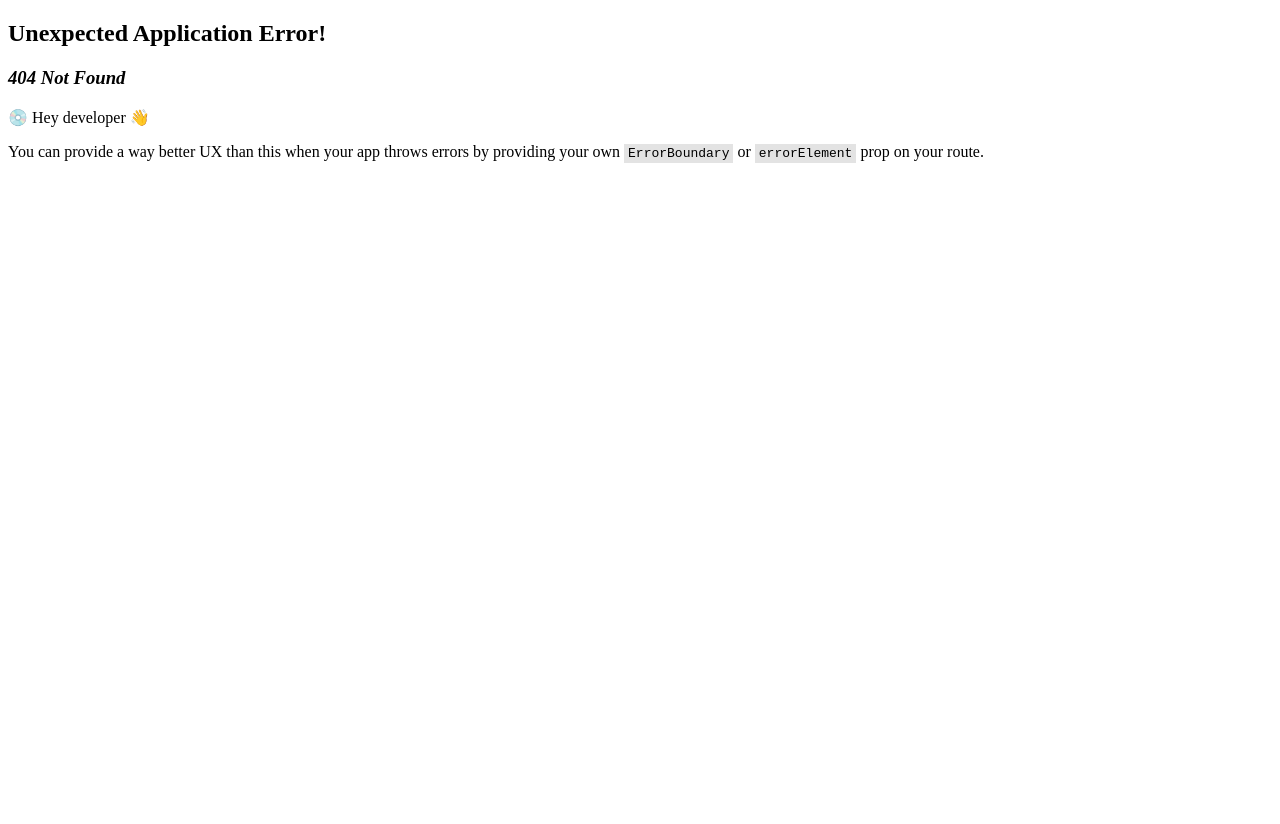
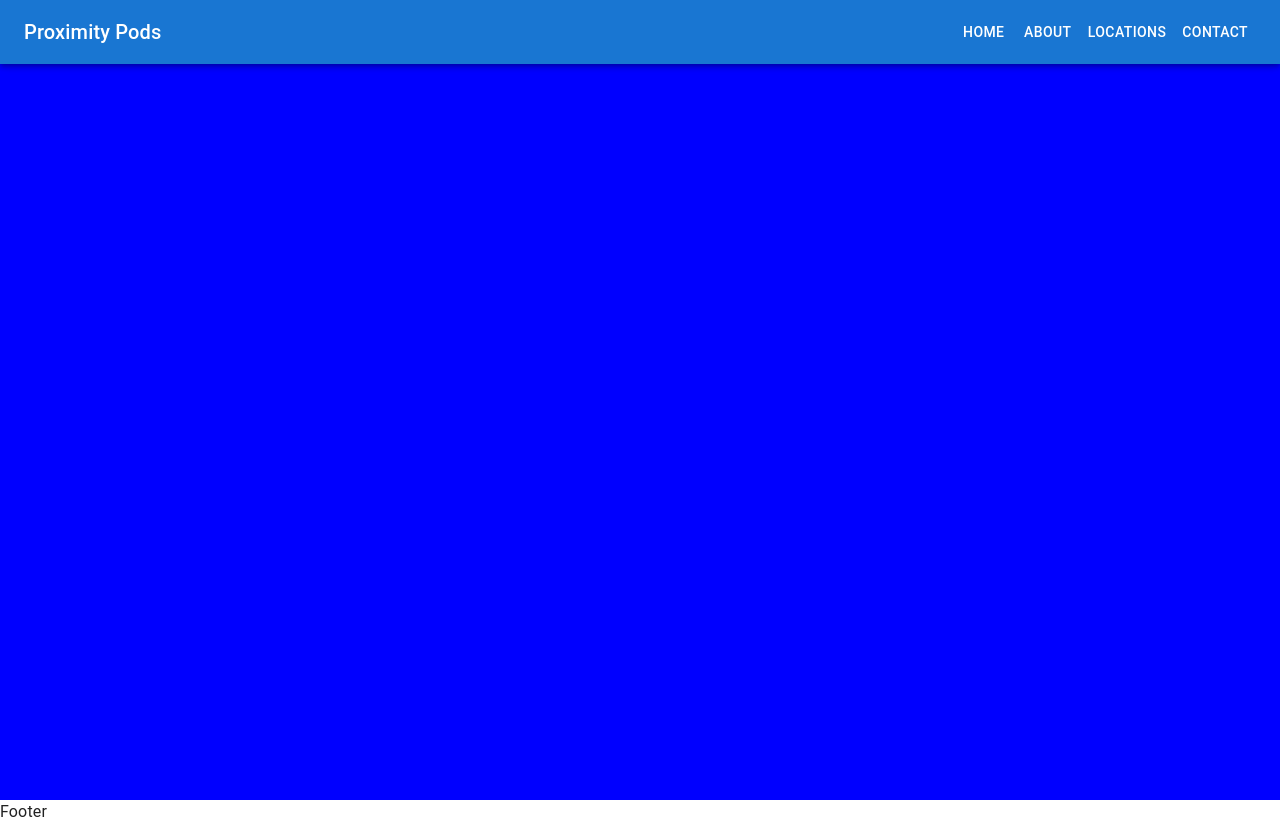
Before and after one commit to pesto-students/front-end-repo-p10-pixel-pioneers, a React (Vite) app: page /contact in a window 1280 px wide. Before the commit this address had no page. Before the commit the page ends 800 px from the top, so only its background shows below. Built offline with nearby package versions, Linux system fonts and the light colour scheme.

Commit message:
App Bar Fix

```diff
--- /dev/null
+++ b/src/pages/About/index.jsx
@@ -0,0 +1,10 @@
+
+const About = () => {
+    return (
+        <>
+            About Page
+        </>
+    )
+}
+
+export default About;
--- a/src/pages/App/index.jsx
+++ b/src/pages/App/index.jsx
@@ -12,6 +12,8 @@ import User from "../User";
 import PropertyList from "../PropertyList";
 import PropertyDetails from "../PropertyDetails";
 import AddPropertyDetails from "../AddPropertyDetails";
+import About from "../About";
+import Contact from "../Contact";
 
 const router = createBrowserRouter(
   createRoutesFromElements(
@@ -23,7 +25,9 @@ const router = createBrowserRouter(
       <Route path="user" element={<User />} />
       <Route path="properties" element={<PropertyList />} />
       <Route path="property-details/:propertyID" element={<PropertyDetails />} />
-      <Route path="add-propertyDetails" element={<AddPropertyDetails />} />
+      <Route path="contact" element={<Contact />} />
+      <Route path="about" element={<About />} />
+
     </Route>
   )
 );
--- /dev/null
+++ b/src/pages/Contact/index.jsx
@@ -0,0 +1,13 @@
+
+const Contact = () => {
+    return (
+        <>
+            <div style={{ backgroundColor: "blue", width: "100vw", height: "100vh" }}>
+                Contacts
+            </div>
+
+        </>
+    )
+}
+
+export default Contact
--- a/src/pages/Layout/index.jsx
+++ b/src/pages/Layout/index.jsx
@@ -1,5 +1,6 @@
 import { useState } from 'react'
 import { Outlet } from "react-router-dom";
+import { useNavigate } from "react-router-dom";
 import AppBar from '@mui/material/AppBar';
 import Box from '@mui/material/Box';
 import CssBaseline from '@mui/material/CssBaseline';
@@ -16,26 +17,44 @@ import Typography from '@mui/material/Typography';
 import Button from '@mui/material/Button';
 
 const drawerWidth = 240;
-const navItems = ['Home', 'About', 'Contact'];
+const navItems = ['Home', 'About', 'Locations', 'Contact'];
 
 
 function DrawerAppBar(props) {
     const { window } = props;
     const [mobileOpen, setMobileOpen] = useState(false);
+    const navigate = useNavigate();
 
     const handleDrawerToggle = () => {
         setMobileOpen((prevState) => !prevState);
     };
+    const handleClickListIem = (e) => {
+        switch (e.target.value) {
+            case "Home":
+                navigate("/")
+                break;
+            case "Locations":
+                navigate("/properties");
+                break;
+            case "About":
+                navigate("/about");
+                break;
+            case "Contact":
+                navigate("/contact");
+                break;
+
+        }
+    }
 
     const drawer = (
         <Box onClick={handleDrawerToggle} sx={{ textAlign: 'center' }}>
             <Typography variant="h6" sx={{ my: 2 }}>
-          MUI
+                Proximity Pods
             </Typography>
             <Divider />
             <List>
                 {navItems.map((item) => (
-            <ListItem key={item} disablePadding>
+                    <ListItem key={item} disablePadding >
                         <ListItemButton sx={{ textAlign: 'center' }}>
                             <ListItemText primary={item} />
                         </ListItemButton>
@@ -70,20 +89,37 @@ function DrawerAppBar(props) {
                     </Typography>
                     <Box sx={{ display: { xs: 'none', sm: 'block' } }}>
                         {navItems.map((item) => (
-              <Button key={item} sx={{ color: '#fff' }}>
+                            <Button value={item} key={item} sx={{ color: '#fff' }} onClick={handleClickListIem}>
                                 {item}
                             </Button>
                         ))}
                     </Box>
                 </Toolbar>
             </AppBar>
+            <nav>
+                <Drawer
+                    container={container}
+                    variant="temporary"
+                    open={mobileOpen}
+                    onClose={handleDrawerToggle}
+                    ModalProps={{
+                        keepMounted: true, // Better open performance on mobile.
+                    }}
+                    sx={{
+                        display: { xs: 'block', sm: 'none' },
+                        '& .MuiDrawer-paper': { boxSizing: 'border-box', width: drawerWidth },
+                    }}
+                >
+                    {drawer}
+                </Drawer>
+            </nav>
         </Box>
     )
 }
 function Layout() {
     return (
         <>
-        <div><DrawerAppBar/></div>
+            <div><DrawerAppBar /></div>
             <Outlet />
             <div>Footer</div>
         </>
--- a/src/pages/PropertyDetails/index.jsx
+++ b/src/pages/PropertyDetails/index.jsx
@@ -106,7 +106,7 @@ function PropertyDetails() {
     return (
         (hasError === false) ? (
             <>
-                <Typography sx={{ mb: 1 }} style={{ fontSize: "3rem" }} component="h1" variant="h4" color="text.primary">
+                <Typography marginTop={8} marginBottom={1} style={{ fontSize: "3rem" }} component="h1" variant="h4" color="text.primary">
                     {propertyDetails.name}
                 </Typography>
                 <Typography sx={{ mb: .1 }} component="h2" variant="h5" color="text.secondary">
--- a/src/pages/PropertyList/Sidebar.jsx
+++ b/src/pages/PropertyList/Sidebar.jsx
@@ -36,12 +36,10 @@ function Sidebar({ handleFilterChange }) {
       default:
         priceObject = { min: 0, max: 10000 };
     }
-    console.log(priceObject);
     return priceObject;
   };
 
   const handleChangeDropDown = (event) => {
-    console.log(event.target.value);
     setLocation(event.target.value);
     handleFilterChange({
       city: event.target.value,
@@ -86,6 +84,7 @@ function Sidebar({ handleFilterChange }) {
               onChange={handleChangeDropDown}
               sx={{ width: 200 }}
             >
+              <MenuItem value={""}>ALL</MenuItem>
               <MenuItem value={"Pune"}>Pune</MenuItem>
               <MenuItem value={"Mumbai"}>Mumbai</MenuItem>
               <MenuItem value={"Banglore"}>Banglore</MenuItem>
```
Lines whose indentation alone changed are shown as unchanged.
